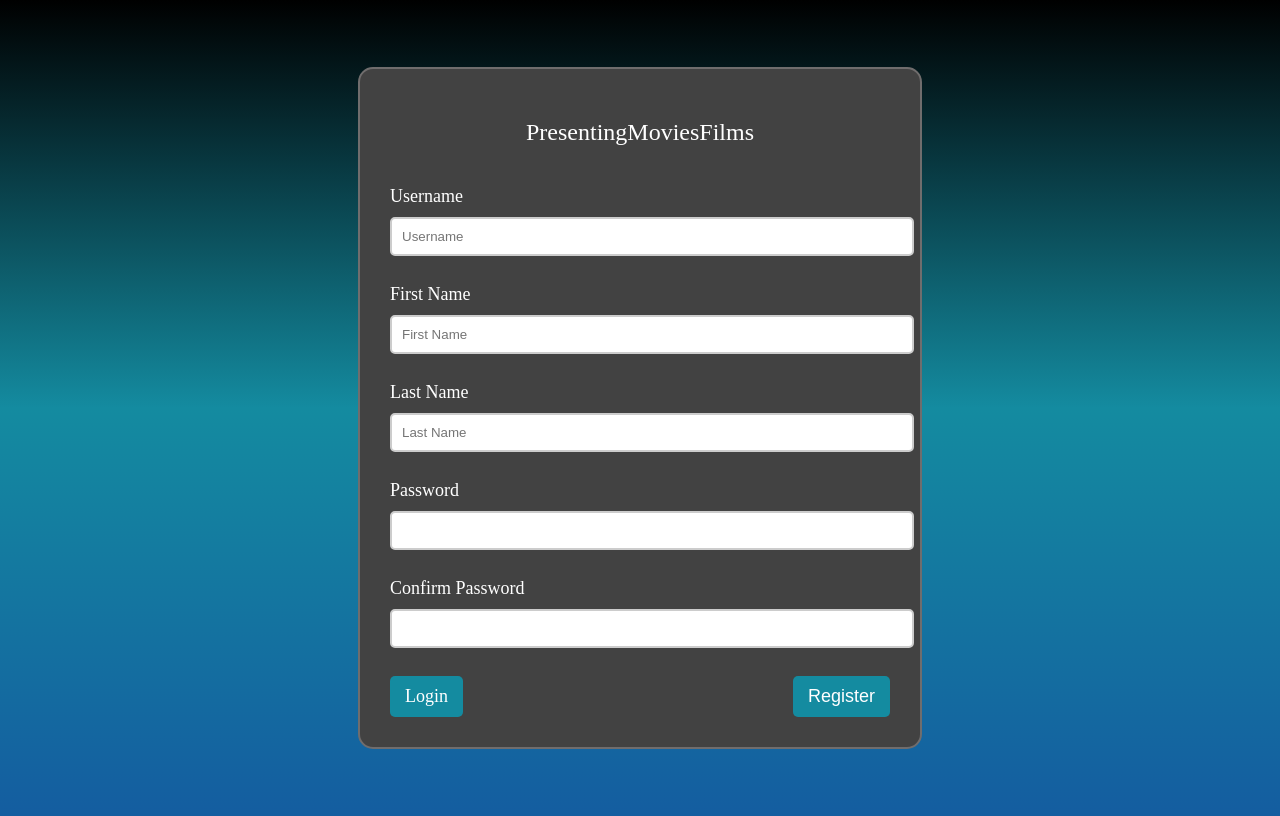
After one commit to majasold/Projekt_RP2, a PHP site: template view/register.php in a window 1280 px wide. The commit adds this page. Run offline with PHP 8.4, Linux system fonts and the light colour scheme; the template is opened without the code that fills it, so the values that code supplies are empty; some libraries are stand-ins or nearby versions.

Commit message:
Register and footer update

```diff
--- a/view/footer.php
+++ b/view/footer.php
@@ -1,3 +1,7 @@
 </body>
 
+<footer>
+    <p>Made by: Lea Markušić, Marija Nikolić, Petra Salaj, Maja Soldo</p>
+</footer>
+
 </html>
--- a/view/index.css
+++ b/view/index.css
@@ -16,6 +16,12 @@ body
 
 .header{
     width: 100%;
+}
+
+footer p{
+    text-align: center;
+    padding: 3px;
+    color: white;
 }
 
 .header .title{
--- /dev/null
+++ b/view/register.php
@@ -0,0 +1,48 @@
+<!DOCTYPE html>
+<html lang="en">
+
+<head>
+    <meta charset="UTF-8">
+    <meta name="viewport" content="width=device-width, initial-scale=1.0">
+    <title>REGISTER</title>
+    <link rel="stylesheet" href="./view/login.css">
+    <script src="https://ajax.googleapis.com/ajax/libs/jquery/2.1.1/jquery.min.js"></script>
+</head>
+
+<body>
+    <form action="index.php?rt=login/addUser" method="post">
+        <h2>PresentingMoviesFilms</h2>
+        <h3> <?php echo $this->message; ?></h3>
+        <label>Username</label>
+        <input type="text" name="username" placeholder="Username"><br>
+
+        <label>First Name</label>
+        <input type="text" name="firstname" placeholder="First Name"><br>
+
+        <label>Last Name</label>
+        <input type="text" name="lastname" placeholder="Last Name"><br>
+
+        <label>Password</label>
+        <input name="password" id="password" type="password" /><br>
+
+        <label>Confirm Password</label>
+        <input type="password" name="confirm_password" id="confirm_password" />
+        <span id='message'></span>
+
+        <script>
+            $('#password, #confirm_password').on('keyup', function() {
+                if ($('#password').val() == $('#confirm_password').val()) {
+                    $('#message').html('Matching password.<br>').css('color', 'green');
+                } else
+                    $('#message').html('Not matching password.<br>').css('color', 'red');
+            });
+        </script>
+        <br>
+        <div class="buttons">
+            <a href="index.php?rt=login">Login</a>
+            <button type="submit">Register</button>
+        </div>
+    </form>
+</body>
+
+</html>
```
Also changed, not shown: controller/loginController.class.php (+57 -0 lines), services/userService.class.php (+23 -0 lines).
